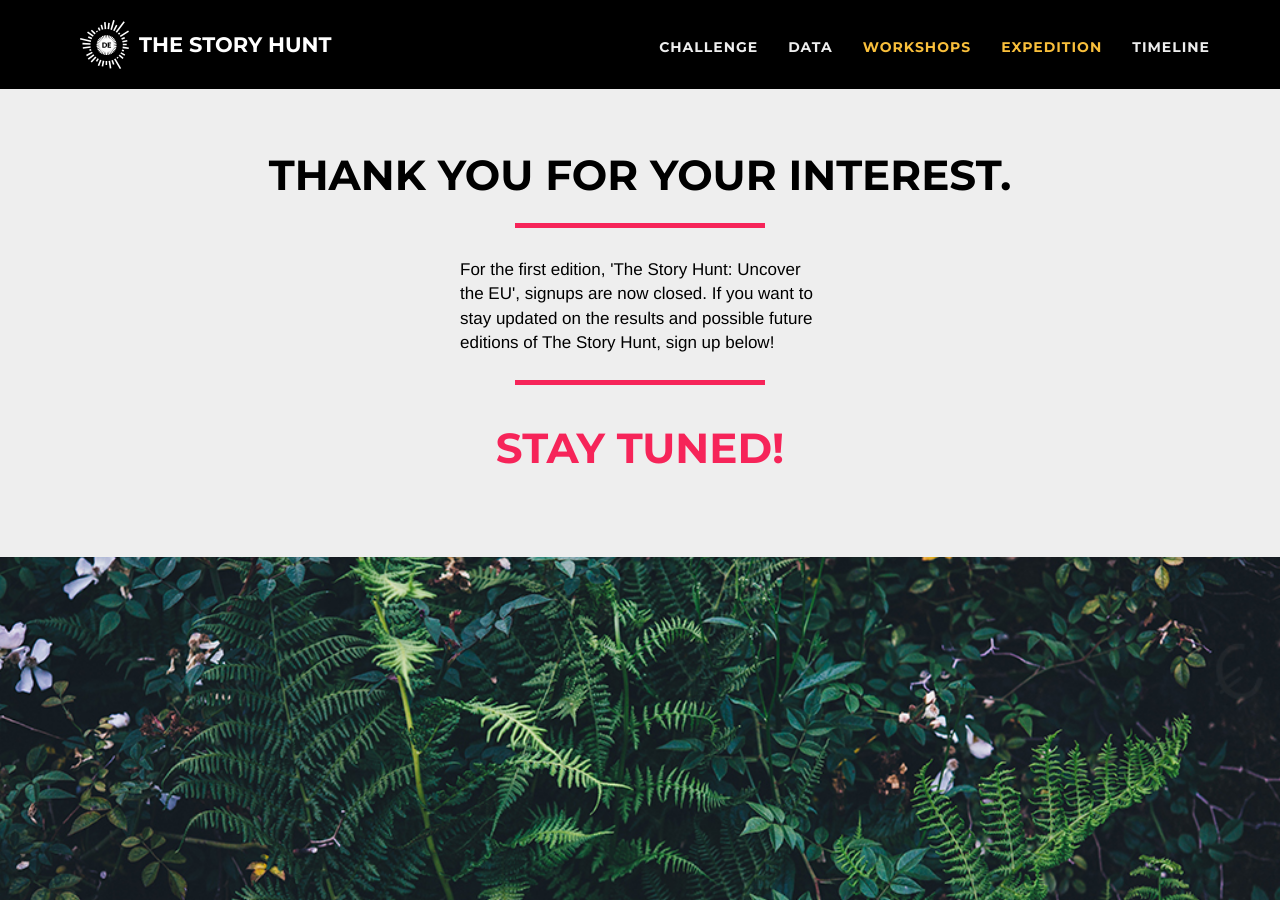
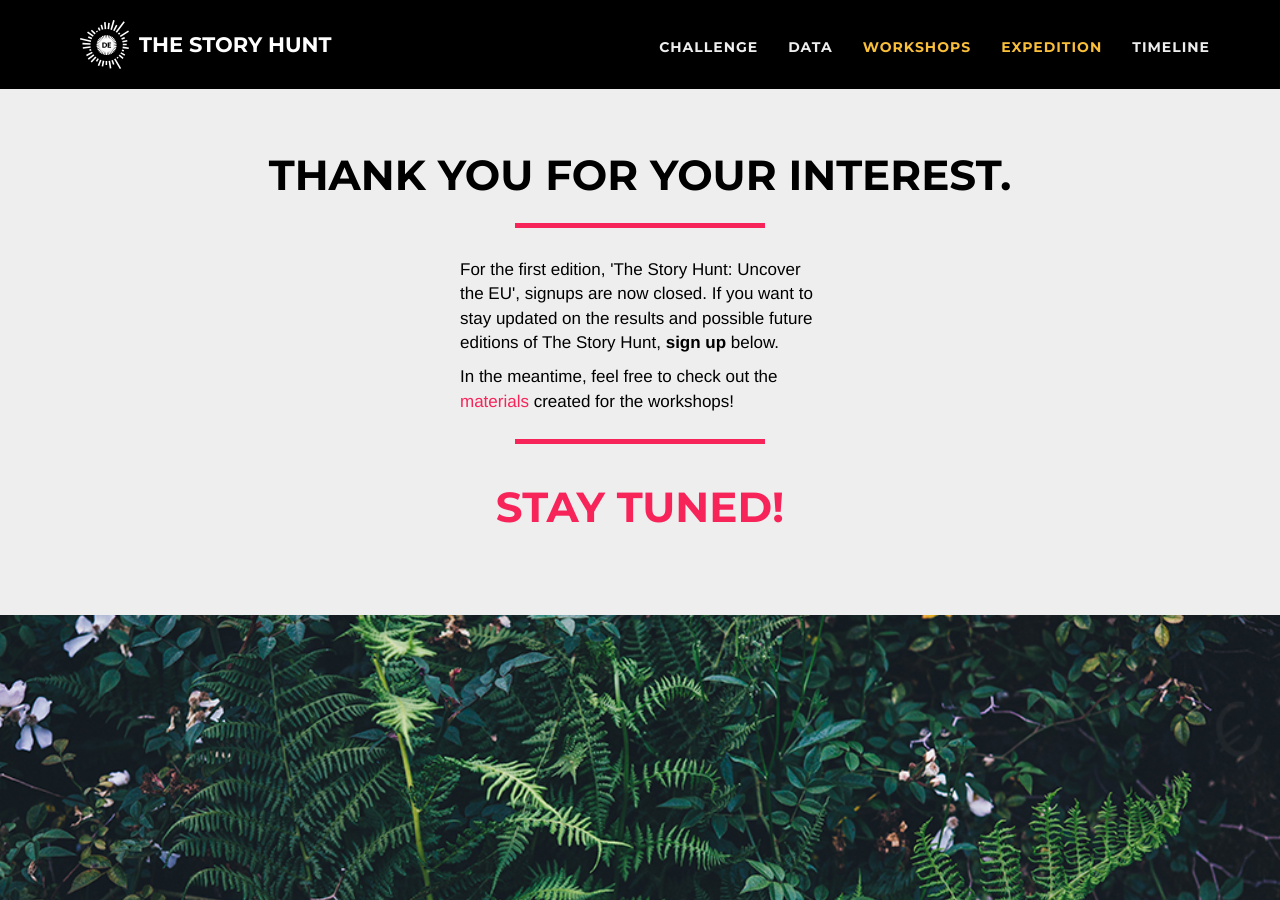
Before and after one commit to okfde/storyhunt.de, a Jekyll site: the page built from index.html, in a window 1280 px wide and 900 px high, scrolled down 423 px. Built offline with Jekyll 4.4.1, drawn with Linux system fonts in a browser that asks for light colours; some of the changed text lies outside the part shown.

Commit message:
added materials

```diff
--- a/_includes/staytuned.html
+++ b/_includes/staytuned.html
@@ -14,7 +14,8 @@
         <div class="row">
             <div class="col-lg-4 col-lg-offset-4">
                 <p>
-                For the first edition, 'The Story Hunt: Uncover the EU', signups are now closed. If you want to stay updated on the results and possible future editions of The Story Hunt, sign up below!
+                For the first edition, 'The Story Hunt: Uncover the EU', signups are now closed. If you want to stay updated on the results and possible future editions of The Story Hunt, <b>sign up</b> below.</p>
+                <p>In the meantime, feel free to check out the <a href="https://github.com/okfde/storyhunt-workshops">materials</a> created for the workshops!
                 </p>
                 <hr class="star-secondary">
             </div>
--- a/_includes/workshops.html
+++ b/_includes/workshops.html
@@ -41,7 +41,7 @@
                 <h3>4. Analytics: Intro into Basic Statistics & Spreadsheets</h3>
                 <h4>13 June 2017</h4>
                 <p>Statistics have a bad reputation of being difficult and manipulative. In this workshop we will show why you should use statistics and how they can help you validate your data. We will run basic functions for first analysis.</p>
-                <!--<h4><a href="https://github.com/okfde/storyhunt-workshops/tree/master/Workshop%20Week%204">Workshop Materials Week 4</a></h4>-->
+                <h4><a href="https://github.com/okfde/storyhunt-workshops/tree/master/Workshop%20Week%204">Workshop Materials Week 4</a></h4>
         </div>
         </div>
         <div class="row">
@@ -50,7 +50,7 @@
                 <h4>20 June 2017</h4>
                 <p>Data comes to life in visualisations. In this workshop we will discuss basic principles of design and data visualisations.</p>
                 <p>Guest Speaker: <a href="http://lisacharlotterost.de/">Lisa Rost</b></a></p>
-                <!--<h4><a href="https://github.com/okfde/storyhunt-workshops/tree/master/Workshop%20Week%205">Workshop Materials Week 5</a></h4>-->
+                <h4><a href="https://github.com/okfde/storyhunt-workshops/tree/master/Workshop%20Week%205">Workshop Materials Week 5</a></h4>
             </div>
             </div>
         </div>
```
